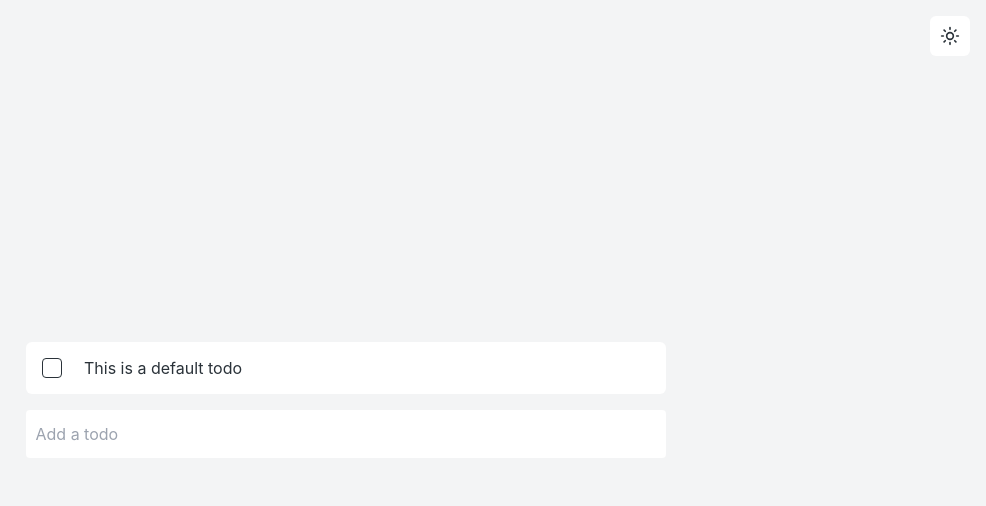
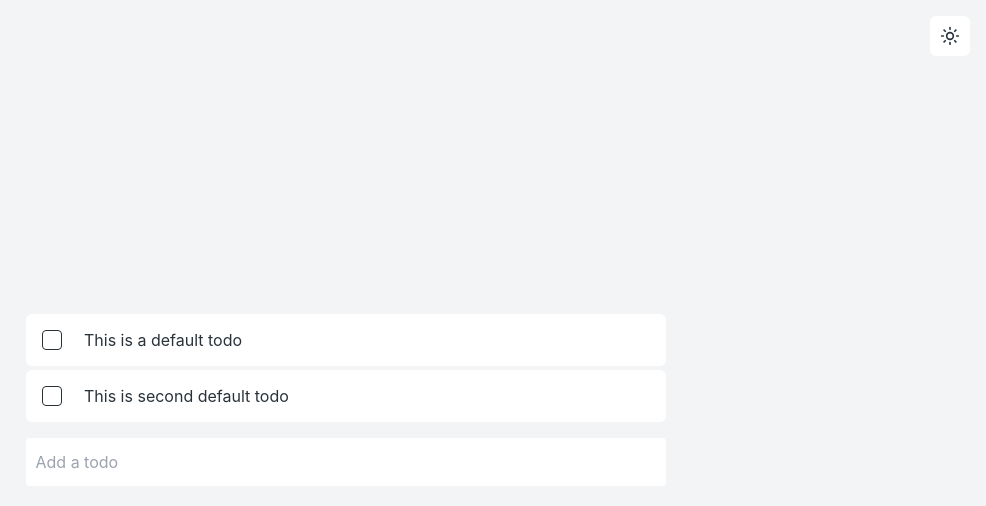
Before and after one commit to fraus-greg/todo-app, a React (Vite) app: page / in a window 1280 px wide. Shown: the top 506 px of the page, without its empty margins (294-1280 px from the left). Built offline with nearby package versions, Linux system fonts and the light colour scheme.

Commit message:
Some little changes

```diff
--- a/src/components/screens/Home/Home.jsx
+++ b/src/components/screens/Home/Home.jsx
@@ -52,7 +52,13 @@ const Home = () => {
 	return (
 		<div className='flex h-screen flex-col items-center justify-center gap-4 bg-[#f3f4f5] text-[#2A3239] dark:bg-neutral-900 dark:text-white'>
 			<div className='flex w-1/2 flex-col gap-4'>
-				<section className='flex w-full flex-col gap-1'>{todosList}</section>
+				<section className='flex w-full flex-col gap-1'>
+					{todos.length === 0 ? (
+						<span className='text-center'>You haven't todos</span>
+					) : (
+						todosList
+					)}
+				</section>
 				<CreateTodoInput setTodos={setTodos} todos={todos} />
 			</div>
 		</div>
--- a/src/components/screens/Home/commonData.js
+++ b/src/components/screens/Home/commonData.js
@@ -5,5 +5,10 @@ export const commonData = [
 		id: nanoid(),
 		title: 'This is a default todo',
 		isCompleted: false
+	},
+	{
+		id: nanoid(),
+		title: 'This is second default todo',
+		isCompleted: false
 	}
 ]
--- a/src/components/screens/Home/item/ChangeTodoInput.jsx
+++ b/src/components/screens/Home/item/ChangeTodoInput.jsx
@@ -9,6 +9,10 @@ const ChangeTodoInput = ({
 	setIsEditing,
 	changeTodo
 }) => {
+	const EditingHandler = () => {
+		setIsEditing(false)
+	}
+
 	return (
 		<div className='relative h-10 w-full rounded outline outline-1 outline-[#278348]'>
 			<input
@@ -18,8 +22,7 @@ const ChangeTodoInput = ({
 				value={editedTitle}
 				onChange={(e) => setEditedTitle(e.target.value)}
 				onKeyDown={(e) =>
-          e.key === 'Enter' &&
-          (changeTodo(id, editedTitle), setIsEditing(false))
+					e.key === 'Enter' && (changeTodo(id, editedTitle), EditingHandler)
 				}
 				// onBlur={() => (changeTodo(id, editedTitle), setIsEditing(false))}
 				autoFocus
--- a/src/components/screens/Home/item/TodoItem.jsx
+++ b/src/components/screens/Home/item/TodoItem.jsx
@@ -10,13 +10,17 @@ const TodoItem = ({ todo, changeTodo, completeTodo, removeTodo }) => {
 	const [isEditing, setIsEditing] = useState(false)
 	const [editedTitle, setEditedTitle] = useState(todo.title)
 
+	const editingHandler = () => {
+		setIsEditing(true)
+	}
+
 	return (
 		<article
 			className={`flex w-full items-center rounded-md bg-white hover:shadow-[0px_0px_4px_0px_rgba(0,0,0,0.02),0px_2px_10px_0px_rgba(0,0,0,0.04),0px_10px_20px_0px_rgba(0,0,0,0.04)] dark:bg-neutral-800`}
 			onMouseEnter={() => setTodoHover(true)}
 			onMouseLeave={() => setTodoHover(false)}
 		>
-			<div className='flex w-full items-center gap-2 p-1.5'>
+			<section className='flex w-full items-center gap-2 p-1.5'>
 				<div>
 					<CheckBox
 						id={todo.id}
@@ -38,23 +42,25 @@ const TodoItem = ({ todo, changeTodo, completeTodo, removeTodo }) => {
 						{todo.title}
 					</span>
 				)}
-			</div>
-			<div className='flex gap-2 py-1.5 pr-1'>
+			</section>
+			<section className='flex gap-2 py-1.5 pr-1'>
 				{!isEditing && (
 					<button
-						className={`group flex h-10 w-10 items-center justify-center rounded ${todoHover ? 'opacity-100' : 'cursor-default opacity-0'
-							} hover:bg-[#EBF8F0] dark:hover:bg-green-500 dark:hover:bg-opacity-10`}
-						onClick={() => setIsEditing(true)}
+						className={`group flex h-10 w-10 items-center justify-center rounded ${
+							todoHover ? 'opacity-100' : 'cursor-default opacity-0'
+						} hover:bg-yellow-100 dark:hover:bg-yellow-500 dark:hover:bg-opacity-10`}
+						onClick={editingHandler}
 					>
 						<LuEdit
-							className='text-[#97a3af] transition-all group-hover:text-[#278348]'
+							className='text-[#97a3af] transition-all group-hover:text-yellow-600'
 							size={20}
 						/>
 					</button>
 				)}
 				<button
-					className={`group flex h-10 w-10 items-center justify-center rounded ${todoHover ? 'opacity-100' : 'cursor-default opacity-0'
-						} hover:bg-red-100 dark:hover:bg-red-500 dark:hover:bg-opacity-10`}
+					className={`group flex h-10 w-10 items-center justify-center rounded ${
+						todoHover ? 'opacity-100' : 'cursor-default opacity-0'
+					} hover:bg-red-100 dark:hover:bg-red-500 dark:hover:bg-opacity-10`}
 					onClick={() => removeTodo(todo.id)}
 				>
 					<LuTrash
@@ -62,7 +68,7 @@ const TodoItem = ({ todo, changeTodo, completeTodo, removeTodo }) => {
 						size={20}
 					/>
 				</button>
-			</div>
+			</section>
 		</article>
 	)
 }
--- a/src/main.css
+++ b/src/main.css
@@ -15,5 +15,5 @@
 * {
 	margin: 0;
 	padding: 0;
-	transition: background-color 150ms ease-in-out;
+	transition: background-color 300ms ease-in-out;
 }
```
Lines whose indentation alone changed are shown as unchanged.
